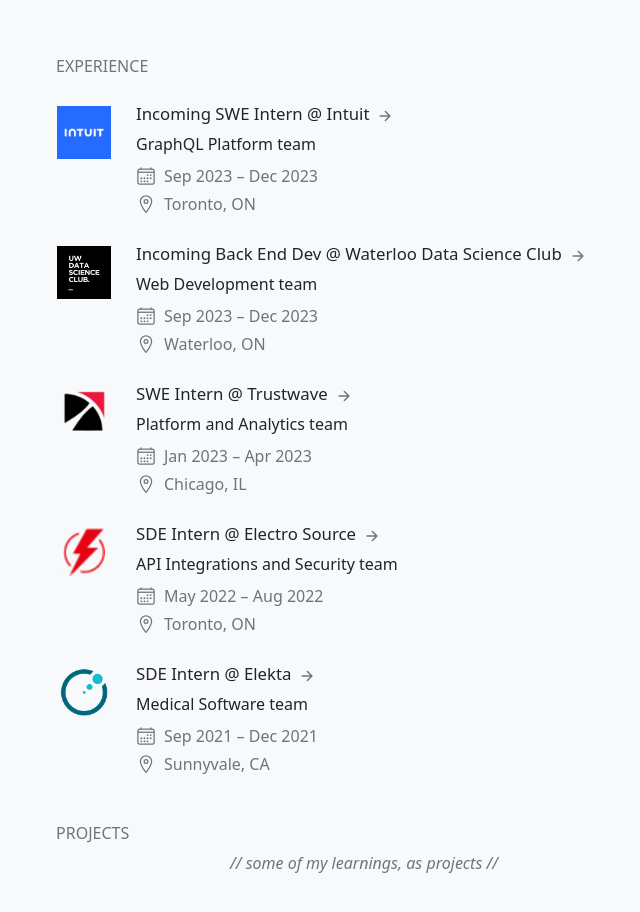
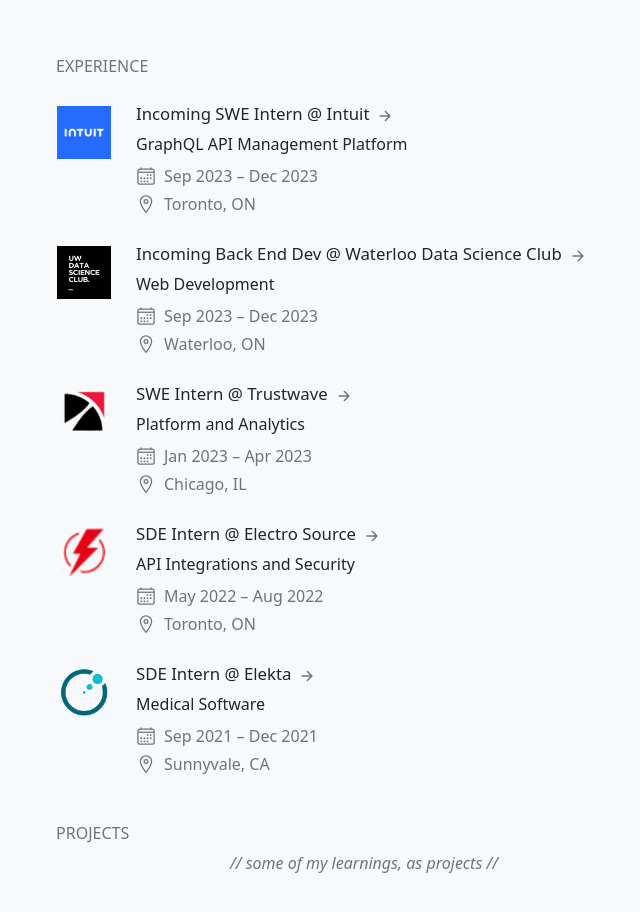
Before and after one commit to rohanxminocha/rohanxminocha.github.io, a React (Create React App) app: page / in a window 1280 px wide. Shown: the part 600-1512 px from the top of the page, without its empty margins (276-916 px from the left). Built offline with nearby package versions, Linux system fonts and the light colour scheme.

Commit message:
Update App.js

```diff
--- a/src/App.js
+++ b/src/App.js
@@ -44,24 +44,24 @@
 const dataExperience = [
     {
         company: "Intuit",
-        team: "GraphQL Platform team",
+        team: "GraphQL API Management Platform",
         title: "Software Engineer Intern",
         titleShort: "SWE Intern",
-        description: "GraphQL Platform team",
+        description: "GraphQL API Management Platform",
         location: "Toronto, ON",
         start: new Date("September 5, 2023"),
         end: new Date("December 22, 2023"),
         logo: "logo_intuit.png",
         logoScale: 0.95,
         link: "https://www.intuit.com/ca/",
-        skills: "Java, Spring Boot, Jenkins, Docker, Kubernetes, Splunk, Argo CD, AWS",
+        skills: "Python, Java, TypeScript, Groovy, Kafka, Apollo, GraphQL, Beam, Docker, Kubernetes, Jenkins, Splunk, Argo, AWS",
     },
     {
         company: "Waterloo Data Science Club",
-        team: "Web Development team",
+        team: "Web Development",
         title: "Back End Developer",
         titleShort: "Back End Dev",
-        description: "Web Development team",
+        description: "Web Development",
         location: "Waterloo, ON",
         start: new Date("September 5, 2023"),
         end: new Date("December 22, 2023"),
@@ -72,43 +72,45 @@
     },
     {
         company: "Trustwave",
-        team: "Platform and Analytics team",
+        team: "Platform and Analytics",
         title: "Software Engineer Intern",
         titleShort: "SWE Intern",
-        description: "Platform and Analytics team",
+        description: "Platform and Analytics",
         location: "Chicago, IL",
         start: new Date("January 9, 2023"),
         end: new Date("April 28, 2023"),
         logo: "logo_trustwave.png",
         logoScale: 0.95,
         link: "https://www.trustwave.com/en-us/",
-        skills: "Python, PostgreSQL, Redis, Kafka, Elasticsearch, Jenkins, AWS",
+        skills: "Python, Go, React, Flask, Kafka, Elasticsearch, Datadog, AWS, Prometheus, Grafana",
     },
     {
         company: "Electro Source",
+        team: "API Integrations and Security",
         title: "Software Developer Intern",
         titleShort: "SDE Intern",
-        description: "API Integrations and Security team",
+        description: "API Integrations and Security",
         location: "Toronto, ON",
         start: new Date("May 31, 2022"),
         end: new Date("August 19, 2022"),
         logo: "logo_electrosource.png",
         logoScale: 0.85,
         link: "https://electrosource.com/",
-        skills: "React Native, MongoDB, Docker, Kubernetes, Redis, AWS",
+        skills: "Node.js, React, Spark, Hadoop, Jest, Redis, PostgreSQL, Docker, Kubernetes",
     },
     {
         company: "Elekta",
+        team: "Medical Software",
         title: "Software Developer Intern",
         titleShort: "SDE Intern",
-        description: "Medical Software team",
+        description: "Medical Software",
         location: "Sunnyvale, CA",
         start: new Date("September 7, 2021"),
         end: new Date("December 23, 2021"),
         logo: "logo_elekta.png",
         logoScale: 0.95,
         link: "https://www.elekta.com/",
-        skills: "Java, C++, MySQL, Spring Boot, GraphQL",
+        skills: "Java, C++, Spring Boot, GraphQL, REST, MySQL",
     },
 ];
 
@@ -206,7 +208,7 @@
                                         <div>
                                             <h1>Rohan Minocha</h1>
                                             <h3>
-                                                Senior Computer Science Student @ University of Waterloo
+                                                Computer Science Student @ University of Waterloo
                                             </h3>
                                             <Stack direction="horizontal" gap={2}>
                                                 <IoLocationOutline />
```
